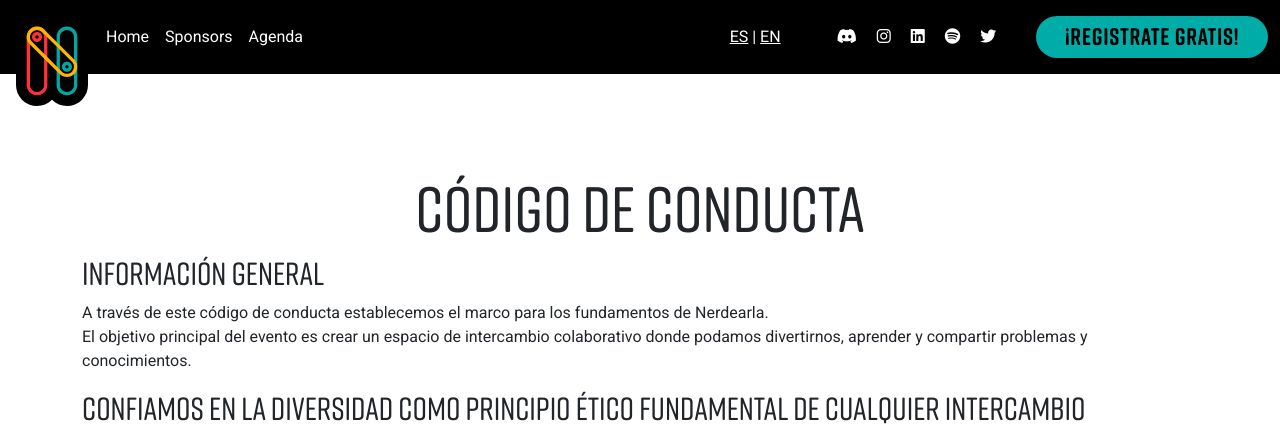
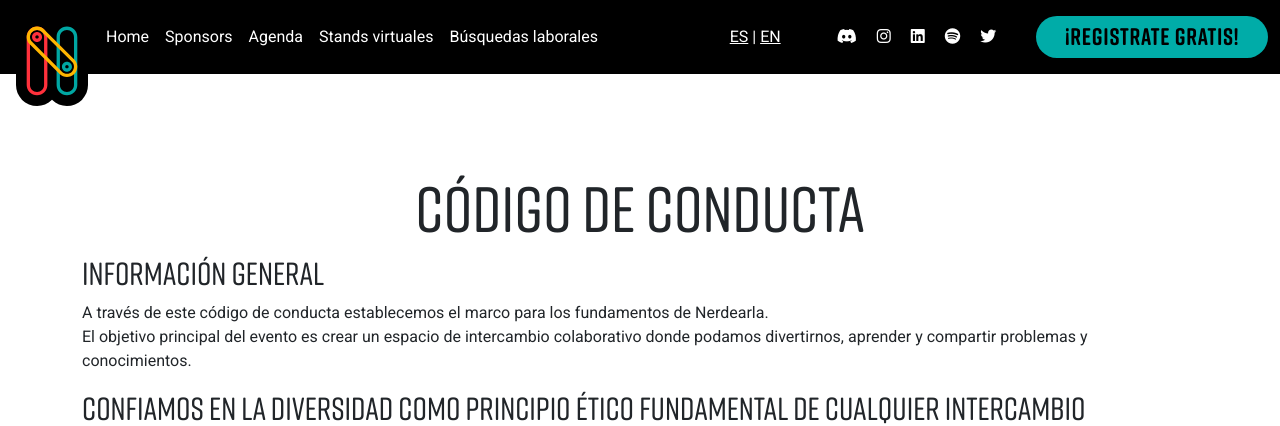
Before and after one commit to sysarmy/2023.nerdear.la, a Flask app: page /1/code_of_conduct/ in a window 1280 px wide. Shown: the top 426 px of the page. Run offline with Flask 3, Linux system fonts and the light colour scheme; some libraries are stand-ins or nearby versions; some web fonts are replaced.

Commit message:
Swapcard updates

```diff
--- a/app/static/css/agenda-accordion-colors.css
+++ b/app/static/css/agenda-accordion-colors.css
@@ -2,6 +2,7 @@
 	--DATA: #ffba00;
 	--DEV: #ff323c;
 	--INFRA: #236ee2;
+	--KIDS: #f9a70c;
 	--NERD: #7a00e2;
 	--SEC: #030507;
 	--TEST: #00aca8;
@@ -24,6 +25,9 @@
 	background-color: var(--INFRA);
 	color: white;
 }
+.accordion-button.agenda-bg-kids {
+	background-color: var(--KIDS);
+}
 .accordion-button.agenda-bg-nerd {
 	background-color: var(--NERD);
 	color: white;
--- a/app/templates/components/navbar.html
+++ b/app/templates/components/navbar.html
@@ -37,6 +37,10 @@
                   href="{{ url_for('sponsors', lang_code=lang_code) }}">{{ _("Sponsors") }}</a>
                <a class="nav-link nav-item"
                   href="{{ url_for('agenda', lang_code=lang_code) }}">{{ _("Agenda") }}</a>
+                  <a class="nav-link nav-item"
+                  href="https://nerdear.live/sponsors">{{ _("Stands virtuales") }}</a>
+                  <a class="nav-link nav-item"
+                  href="https://nerdear.live/jobs">{{ _("Búsquedas laborales") }}</a>
             </div>
             {# Lang menu #}
             <div class="lang-nav ms-auto">
```
Also changed, not shown: app/translations/en/LC_MESSAGES/messages.po, 3 other files.
